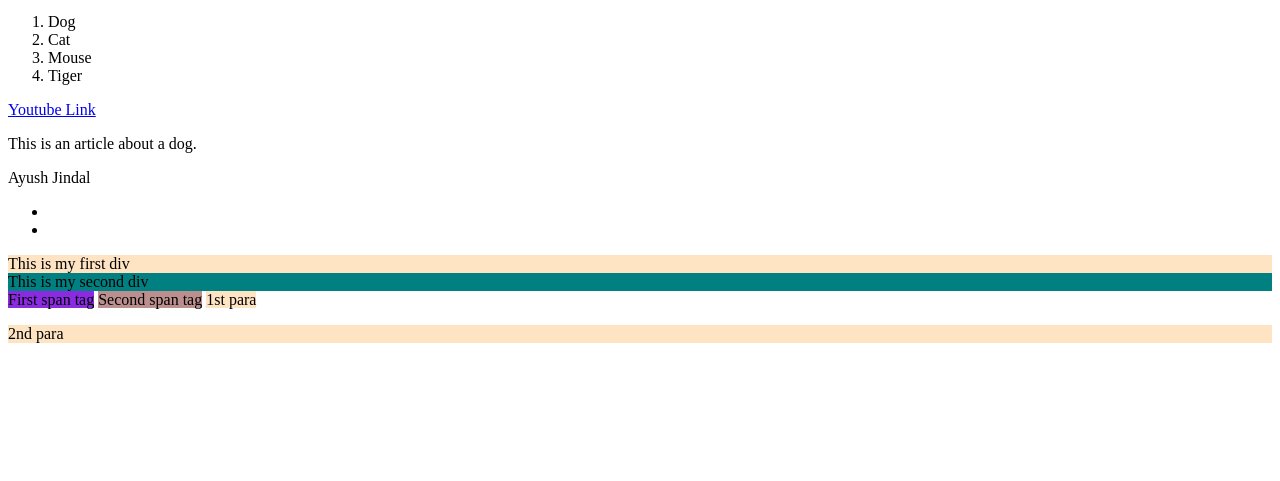
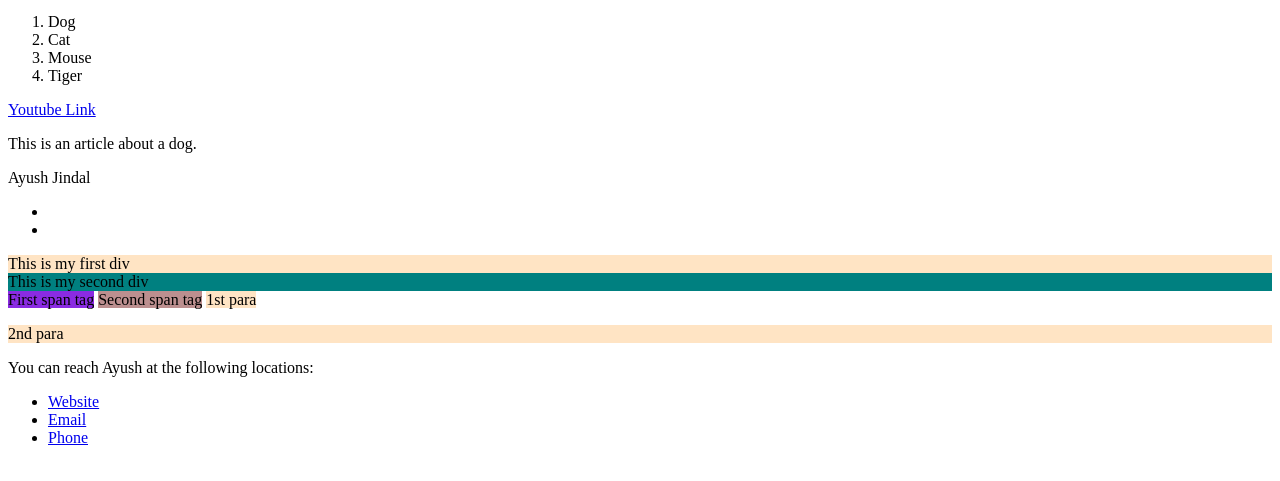
Before and after one commit to ayushjindal23/web-dev, a plain HTML site: page lec6/index.html in a window 1280 px wide. Shown: the part 129-610 px from the top of the page. Drawn offline with Linux system fonts and the light colour scheme.

Commit message:
Update index.html

```diff
--- a/lec6/index.html
+++ b/lec6/index.html
@@ -79,5 +79,15 @@
 
     <!-- This is another paragraph with the same background color -->
     <p style="background-color: bisque">2nd para</p>
+
+    <p>You can reach Ayush at the following locations:</p>
+
+    <ul>
+      <li><a href="https://example.com">Website</a> <!-- Ayush's website -->
+      <li><a href="mailto:a.yadav@example.com">Email</a> <!-- Ayush's email address -->
+      <li><a href="tel:+123456789">Phone</a> <!-- Ayush's phone number -->
+    </ul>
+
+
   </body>
 </html>
```
